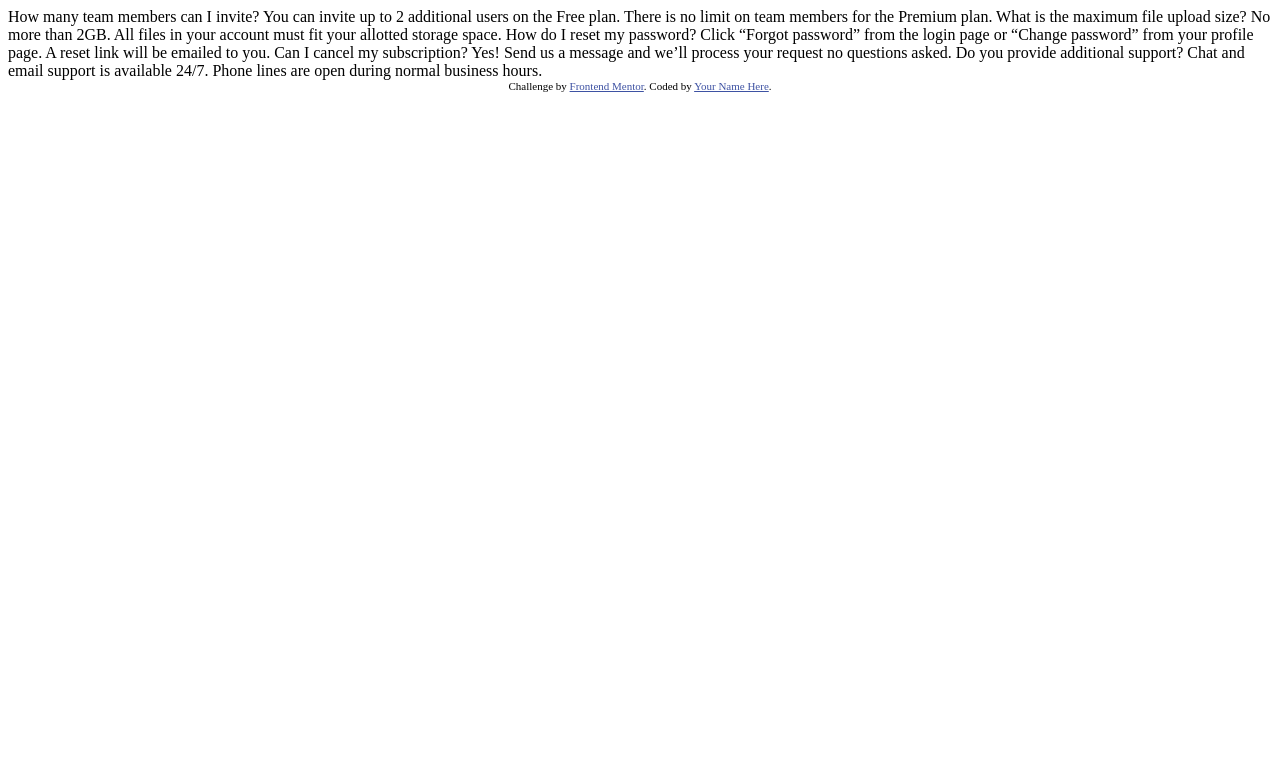
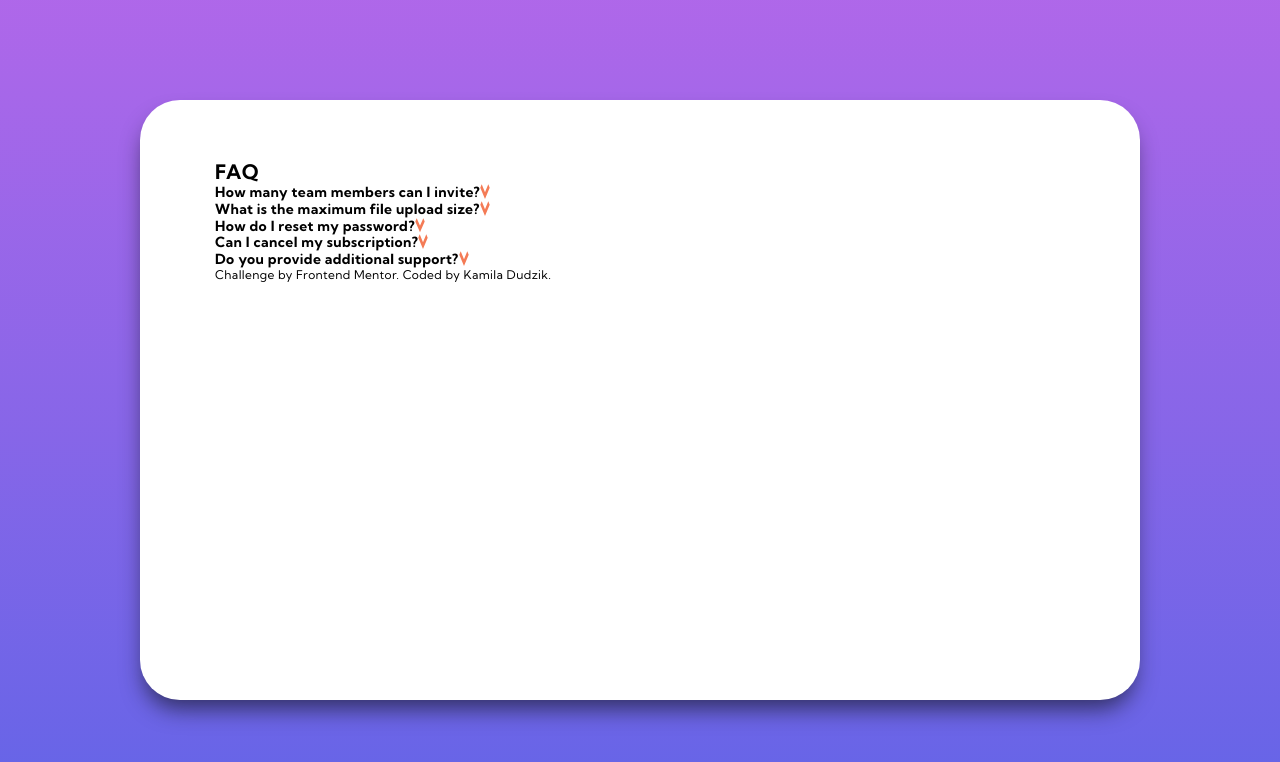
Before and after one commit to KamilaDudzik/FAQ-accordion-card, a plain HTML site: page index.html in a window 1280 px wide. Drawn offline with nearby package versions, Linux system fonts and the light colour scheme.

Commit message:
Most part of html structure with addition of css built

```diff
--- a/index.html
+++ b/index.html
@@ -1,40 +1,72 @@
 <!DOCTYPE html>
 <html lang="en">
+
 <head>
   <meta charset="UTF-8">
-  <meta name="viewport" content="width=device-width, initial-scale=1.0"> <!-- displays site properly based on user's device -->
+  <meta name="viewport" content="width=device-width, initial-scale=1.0">
+  <!-- displays site properly based on user's device -->
+  <meta http-equiv="X-UA-Compatible" content="ie=edge" />
 
   <link rel="icon" type="image/png" sizes="32x32" href="./images/favicon-32x32.png">
 
   <title>Frontend Mentor | FAQ Accordion Card</title>
 
-  <!-- Feel free to remove these styles or customise in your own stylesheet 👍 -->
-  <style>
-    .attribution { font-size: 11px; text-align: center; }
-    .attribution a { color: hsl(228, 45%, 44%); }
-  </style>
+  <!-- Google fonts -->
+  <link rel="preconnect" href="https://fonts.googleapis.com">
+  <link rel="preconnect" href="https://fonts.gstatic.com" crossorigin>
+  <link href="https://fonts.googleapis.com/css2?family=Kumbh+Sans:wght@400;700&display=swap" rel="stylesheet">
+
+  <link rel="stylesheet"
+    href="https://cdnjs.cloudflare.com/ajax/libs/modern-normalize/1.1.0/modern-normalize.min.css" />
+  <link rel="stylesheet" href="./css/main.min.css" />
+
 </head>
+
 <body>
-  How many team members can I invite?
+  <section class="section">
+    <!-- <img class="illustration" src="./images/illustration-woman-online-desktop.svg" alt="svg illustration"> -->
+    <div class="container card">
+      <h1>Faq</h1>
+      <div class="card__paragraph">
+        <h2 class="card__questions">How many team members can I invite?</h2>
+        <p class="card__answers">
           You can invite up to 2 additional users on the Free plan. There is no limit on
           team members for the Premium plan.
+        </p><img class="card__arrow-icon" src="./images/icon-arrow-down.svg" alt="arrow icon">
+      </div>
 
-  What is the maximum file upload size?
-  No more than 2GB. All files in your account must fit your allotted storage space.
+      <div class="card__paragraph">
+        <h2 class="card__questions">What is the maximum file upload size?</h2>
+        <p class="card__answers">No more than 2GB. All files in your account must fit your allotted storage space.</p>
+        <img class="card__arrow-icon" src="./images/icon-arrow-down.svg" alt="arrow icon">
+      </div>
 
-  How do I reset my password?
+      <div class="card__paragraph">
+        <h2 class="card__questions">How do I reset my password?</h2>
+        <p class="card__answers">
           Click “Forgot password” from the login page or “Change password” from your profile page.
           A reset link will be emailed to you.
+        </p><img class="card__arrow-icon" src="./images/icon-arrow-down.svg" alt="arrow icon">
+      </div>
 
-  Can I cancel my subscription?
-  Yes! Send us a message and we’ll process your request no questions asked.
+      <div class="card__paragraph">
+        <h2 class="card__questions">Can I cancel my subscription?</h2>
+        <p class="card__answers">Yes! Send us a message and we'll process your request no questions asked.</p><img
+          class="card__arrow-icon" src="./images/icon-arrow-down.svg" alt="arrow icon">
+      </div>
 
-  Do you provide additional support?
-  Chat and email support is available 24/7. Phone lines are open during normal business hours.
-
+      <div class="card__paragraph">
+        <h2 class="card__questions">Do you provide additional support?</h2>
+        <p class="card__answers">Chat and email support is available 24/7. Phone lines are open during normal business
+          hours.</p><img class="card__arrow-icon" src="./images/icon-arrow-down.svg" alt="arrow icon">
+      </div>
       <div class="attribution">
         Challenge by <a href="https://www.frontendmentor.io?ref=challenge" target="_blank">Frontend Mentor</a>.
-    Coded by <a href="#">Your Name Here</a>.
+        Coded by <a href="https://github.com/KamilaDudzik">Kamila Dudzik</a>.
       </div>
+      <script src="./js/index.js"></script>
+    </div>
+  </section>
 </body>
+
 </html>
--- /dev/null
+++ b/sass/components/_paragraphs.scss
@@ -0,0 +1,16 @@
+.card {
+
+    &__paragraph {
+        display: flex;
+        flex-direction: row;
+        flex-wrap: wrap;
+    }
+
+    &__arrow-icon {
+        cursor: pointer;
+    }
+
+    &__answers {
+        display: none;
+    }
+}
--- /dev/null
+++ b/sass/main.scss
@@ -0,0 +1,6 @@
+@use './utils/variables' as *;
+
+@import './utils/globals';
+
+@import './components/paragraphs';
+@import './components/illustration';
--- /dev/null
+++ b/sass/utils/_globals.scss
@@ -0,0 +1,109 @@
+
+* {
+  margin: 0;
+  padding: 0;
+  outline: none;
+}
+
+body {
+    font-family: $mainFont;
+    font-size: 12px;
+    letter-spacing: 0.03em;
+    line-height: 1.2;
+    background: linear-gradient(180deg, $backgroundViolet 0%, $backgroundBlue 100%);
+    background-attachment: fixed;
+    display: flex;
+    align-items: center;
+}
+
+section {
+  display: flex;
+  flex-direction: row;
+  position: absolute;
+    left: 0;
+  right: 0;
+  top: 0;
+  bottom: 0;
+  padding: 60px;
+  border-radius: 40px;
+  max-width: 1000px;
+  margin: 100px auto;
+  background-color: $backgroundBody;
+  -webkit-box-shadow: -1px 14px 22px -5px rgba(29, 30, 53, 0.73);
+  -moz-box-shadow: -1px 14px 22px -5px rgba(29, 30, 53, 0.73);
+  box-shadow: -1px 14px 22px -5px rgba(29, 30, 53, 0.73);
+
+    @media screen and (max-width: 1199px) {
+    padding-top: 60px;
+    padding-bottom: 60px;
+  }
+}
+
+.container {
+  width: 100%;
+  padding: 0 15px;
+  margin: 0 auto;
+
+  @media screen and (min-width: 320px) {
+    width: 320px;
+  }
+
+  @media screen and (min-width: 480px) {
+    width: 480px;
+  }
+
+  @media screen and (min-width: 768px) {
+    width: 768px;
+  }
+
+  @media screen and (min-width: 1200px) {
+    width: 1200px;
+  }
+}
+a {
+  text-decoration: none;
+  color: inherit;
+}
+
+h1,
+h2,
+h3,
+h4,
+h5,
+h6,
+p {
+  margin: 0;
+}
+
+h1 {
+  font-size: 20px;
+  text-transform: uppercase;
+}
+
+h2 {
+  font-size: 14px;
+}
+
+img {
+  display: block;
+  max-width: 100%;
+  height: auto;
+}
+
+ul {
+  list-style: none;
+  padding-left: 0;
+  margin: 0;
+}
+
+button {
+  display: block;
+  cursor: pointer;
+  border: none;
+  border-radius: 4px;
+  outline: none;
+}
+
+.is-visible {
+  display: flex;
+}
--- /dev/null
+++ b/sass/utils/_variables.scss
@@ -0,0 +1,9 @@
+$mainFont: 'Kumbh Sans', sans-serif;
+$transitionKit: 250ms cubic-bezier(0.4, 0, 0.2, 1);
+
+// Background
+$backgroundViolet: hsl(273, 75%, 66%);
+$backgroundBlue: hsl(240, 73%, 65%);
+$backgroundBody: #FFF;
+
+$colorDivider:hsl(240, 5%, 91%);
```
Also changed, not shown: .prettierrc.json (added), css/main.min.css (added), 1 other file. Lines whose indentation alone changed are shown as unchanged.
